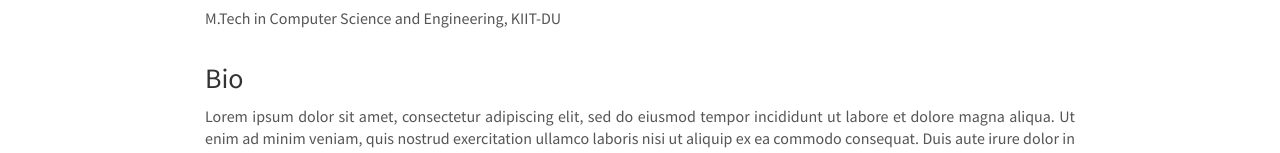
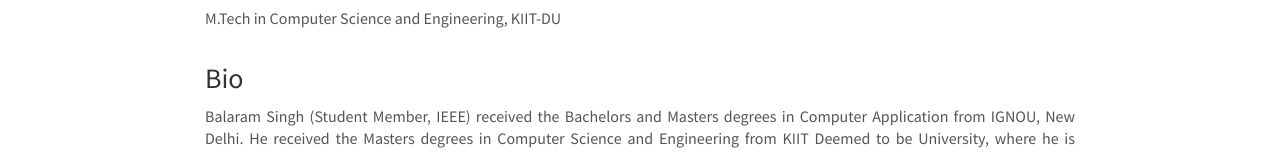
Before and after one commit to amygdalaaiindia/amygdalaaiindia.github.io, a Jekyll site: the page built from _pages/team/_posts/2016-07-10-researcher-phd.md, in a window 1280 px wide and 1091 px high. Shown: the part 580-733 px from the top of the window. Built offline with Jekyll 4.4.1, drawn with Linux system fonts in a browser that asks for light colours; nearby versions of some CDN libraries; some of the changed text lies outside the part shown.

Commit message:
Update 2016-07-10-researcher-phd.md

```diff
--- a/_pages/team/_posts/2016-07-10-researcher-phd.md
+++ b/_pages/team/_posts/2016-07-10-researcher-phd.md
@@ -9,7 +9,7 @@ permalink: 'team/Balaram-Singh'
 social:
     twitter: https://twitter.com/
     linkedin: https://www.linkedin.com/
-    google-scholar: https://scholar.google.fr/
+    google-scholar: https://scholar.google.com/citations?user=rHfzxccAAAAJ&hl=en
     github: https://github.com/
     website:
     orcid: https://orcid.org/
@@ -18,4 +18,5 @@ education:
  - M.Tech in Computer Science and Engineering, KIIT-DU
 ---
 
-Lorem ipsum dolor sit amet, consectetur adipiscing elit, sed do eiusmod tempor incididunt ut labore et dolore magna aliqua. Ut enim ad minim veniam, quis nostrud exercitation ullamco laboris nisi ut aliquip ex ea commodo consequat. Duis aute irure dolor in reprehenderit in voluptate velit esse cillum dolore eu fugiat nulla pariatur. Excepteur sint occaecat cupidatat non proident, sunt in culpa qui officia deserunt mollit anim id est laborum.
+Balaram Singh (Student Member, IEEE) received the Bachelors and Masters degrees in Computer Application from IGNOU, New Delhi. He received the Masters degrees in Computer Science and Engineering from KIIT Deemed to be University, where he is currently pursuing the Ph.D. degree in computer engineering. He is working as an Assistant Professor at the Department of Computer Science and Application, Utkal University.
+He has published research articles in the different reputed conferences and journals. His research interests include wireless communication, indoor localization, and deep learning.
```
